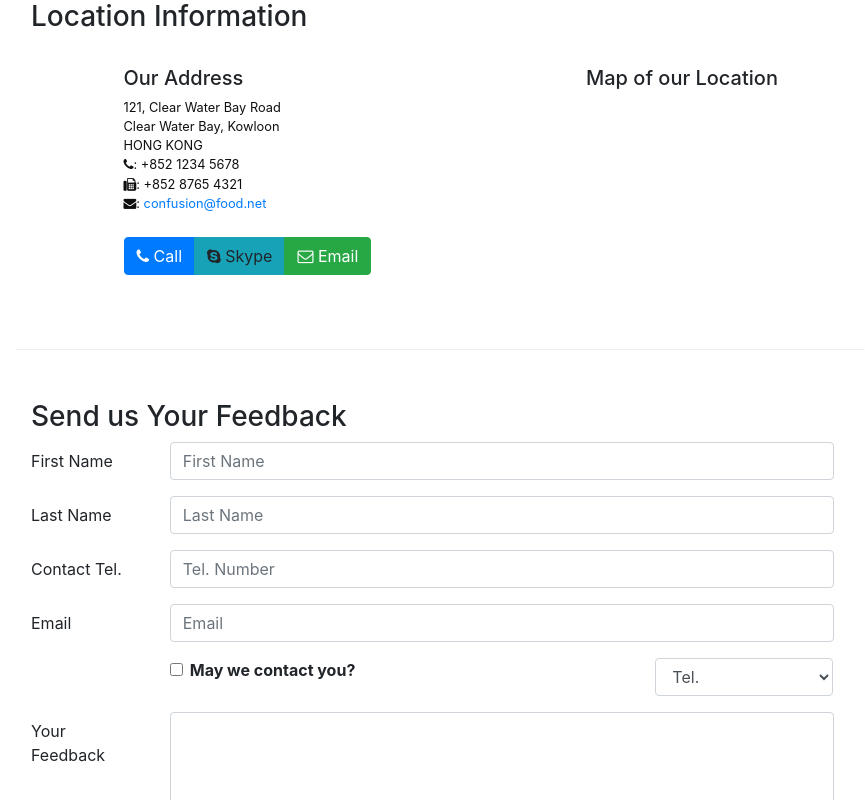
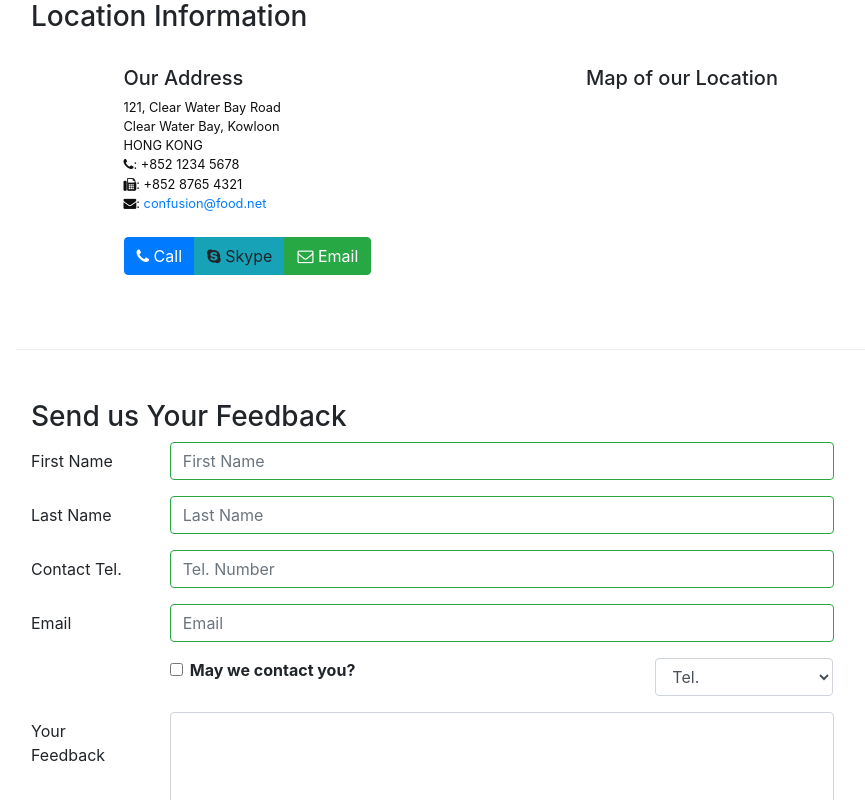
Before and after one commit to ackbarcito/react-course, a React (Create React App) app: page /contactus in a window 1280 px wide. Shown: the part 522-1322 px from the top of the page, without its empty margins (69-934 px from the left). Built offline with nearby package versions, Linux system fonts and the light colour scheme.

Commit message:
Validation

```diff
--- a/src/components/ContactComponent.js
+++ b/src/components/ContactComponent.js
@@ -1,40 +1,105 @@
 /* eslint-disable jsx-a11y/anchor-is-valid */
-import React, { Component } from 'react';
-import { Breadcrumb, BreadcrumbItem, Button, Form, FormGroup, Label, Input, Col } from 'reactstrap'
-import { Link } from 'react-router-dom'
+import React, { Component } from "react";
+import {
+  Breadcrumb,
+  BreadcrumbItem,
+  Button,
+  Form,
+  FormGroup,
+  Label,
+  Input,
+  Col,
+  FormFeedback,
+} from "reactstrap";
+import { Link } from "react-router-dom";
 
 class Contact extends Component {
   constructor(props) {
     super(props);
 
     this.state = {
-            firstname: '',
-            lastname: '',
-            telnum: '',
-            email: '',
+      firstname: "",
+      lastname: "",
+      telnum: "",
+      email: "",
       agree: false,
-            contactType: 'Tel.',
-            message: ''
-        }
+      contactType: "Tel.",
+      message: "",
+      touched: {
+        firstname: false,
+        lastname: false,
+        telnum: false,
+        email: false,
+      },
+    };
     this.handleSubmit = this.handleSubmit.bind(this);
     this.handleInputChange = this.handleInputChange.bind(this);
+    this.handleBlur = this.handleBlur.bind(this);
   }
   handleInputChange(event) {
     const target = event.target;
-        const value = target.type === 'checkbox' ? target.checked : target.value;
+    const value = target.type === "checkbox" ? target.checked : target.value;
     const name = target.name;
 
     this.setState({
-            [name] : value
+      [name]: value,
     });
   }
+
+  handleBlur = (field) => (evt) => {
+    this.setState({
+      touched: { ...this.state.touched, [field]: true },
+    });
+  };
+
   handleSubmit(event) {
     console.log("Current State is: " + JSON.stringify(this.state));
     alert("Current State is: " + JSON.stringify(this.state));
     event.preventDefault();
   }
 
+  validate(firstname, lastname, telnum, email) {
+    const errors = {
+      firstname: "",
+      lastname: "",
+      telnum: "",
+      email: "",
+    };
+
+    if (this.state.touched.firstname && firstname.length < 3) {
+      errors.firstname = "First name should be >= 3 characters";
+    } else if (this.state.touched.firstname && firstname.length > 10) {
+      errors.firstname = "First name should be <= 10 characters";
+    }
+
+    if (this.state.touched.lastname && lastname.length < 3) {
+      errors.lastname = "Last name should be >= 3 characters";
+    } else if (this.state.touched.lastname && lastname.length > 10) {
+      errors.lastname = "Last name should be <= 10 characters";
+    }
+
+    const reg = /^\d+$/;
+    if (this.state.touched.telnum && !reg.test(telnum)) {
+      errors.telnum = "Tel. Number should contain only numbers";
+    }
+
+    if (
+      this.state.touched.email &&
+      email.split("").filter((x) => x === "@").length !== 1
+    ) {
+      errors.email = "Email should contain a @";
+    }
+
+    return errors;
+  }
+
   render() {
+    const errors = this.validate(
+      this.state.firstname,
+      this.state.lastname,
+      this.state.telnum,
+      this.state.email
+    );
     return (
       <div className="container">
         <div className="row">
@@ -56,12 +121,18 @@
           <div className="col-12 col-sm-4 offset-sm-1">
             <h5>Our Address</h5>
             <address>
-                            121, Clear Water Bay Road<br />
-                        Clear Water Bay, Kowloon<br />
-                        HONG KONG<br />
-                            <i className="fa fa-phone"></i>: +852 1234 5678<br />
-                            <i className="fa fa-fax"></i>: +852 8765 4321<br />
-                            <i className="fa fa-envelope"></i>: <a href="mailto:confusion@food.net">confusion@food.net</a>
+              121, Clear Water Bay Road
+              <br />
+              Clear Water Bay, Kowloon
+              <br />
+              HONG KONG
+              <br />
+              <i className="fa fa-phone"></i>: +852 1234 5678
+              <br />
+              <i className="fa fa-fax"></i>: +852 8765 4321
+              <br />
+              <i className="fa fa-envelope"></i>:{" "}
+              <a href="mailto:confusion@food.net">confusion@food.net</a>
             </address>
           </div>
           <div className="col-12 col-sm-6 offset-sm-1">
@@ -69,9 +140,23 @@
           </div>
           <div className="col-12 col-sm-11 offset-sm-1">
             <div className="btn-group" role="group">
-                            <a role="button" className="btn btn-primary" href="tel:+85212345678"><i className="fa fa-phone"></i> Call</a>
-                            <a role="button" className="btn btn-info"><i className="fa fa-skype"></i> Skype</a>
-                            <a role="button" className="btn btn-success" href="mailto:confusion@food.net"><i className="fa fa-envelope-o"></i> Email</a>
+              <a
+                role="button"
+                className="btn btn-primary"
+                href="tel:+85212345678"
+              >
+                <i className="fa fa-phone"></i> Call
+              </a>
+              <a role="button" className="btn btn-info">
+                <i className="fa fa-skype"></i> Skype
+              </a>
+              <a
+                role="button"
+                className="btn btn-success"
+                href="mailto:confusion@food.net"
+              >
+                <i className="fa fa-envelope-o"></i> Email
+              </a>
             </div>
           </div>
         </div>
@@ -82,49 +167,120 @@
           <div className="col-12 col-md-9">
             <Form onSubmit={this.handleSubmit}>
               <FormGroup row>
-                                <Label htmlFor="firstname" md={2}>First Name</Label>
+                <Label htmlFor="firstname" md={2}>
+                  First Name
+                </Label>
                 <Col md={10}>
-                                    <Input type="text" id="firstname" name="firstname" placeholder="First Name" value={this.state.firstname} onChange={this.handleInputChange}></Input>
+                  <Input
+                    type="text"
+                    id="firstname"
+                    name="firstname"
+                    placeholder="First Name"
+                    valid={errors.firstname === ''}
+                    invalid={errors.firstname !== ''}
+                    value={this.state.firstname}
+                    onBlur={this.handleBlur("firstname")}
+                    onChange={this.handleInputChange}
+                  ></Input>
+                  <FormFeedback>{errors.firstname}</FormFeedback>
                 </Col>
               </FormGroup>
               <FormGroup row>
-                                <Label htmlFor="lastname" md={2}>Last Name</Label>
+                <Label htmlFor="lastname" md={2}>
+                  Last Name
+                </Label>
                 <Col md={10}>
-                                    <Input type="text" id="lastname" name="lastname" placeholder="Last Name" value={this.state.lastname} onChange={this.handleInputChange}></Input>
+                  <Input
+                    type="text"
+                    id="lastname"
+                    name="lastname"
+                    placeholder="Last Name"
+                    valid={errors.lastname === ''}
+                    invalid={errors.lastname !== ''}
+                    value={this.state.lastname}
+                    onBlur={this.handleBlur("lastname")}
+                    onChange={this.handleInputChange}
+                  ></Input>
+                  <FormFeedback>{errors.lastname}</FormFeedback>
                 </Col>
               </FormGroup>
               <FormGroup row>
-                                <Label htmlFor="telnum" md={2}>Contact Tel.</Label>
+                <Label htmlFor="telnum" md={2}>
+                  Contact Tel.
+                </Label>
                 <Col md={10}>
-                                    <Input type="tel" id="telnum" name="telnum" placeholder="Tel. Number" value={this.state.telnum} onChange={this.handleInputChange}></Input>
+                  <Input
+                    type="tel"
+                    id="telnum"
+                    name="telnum"
+                    placeholder="Tel. Number"
+                    valid={errors.telnum === ''}
+                    invalid={errors.telnum !== ''}
+                    value={this.state.telnum}
+                    onBlur={this.handleBlur("telnum")}
+                    onChange={this.handleInputChange}
+                  ></Input>
+                  <FormFeedback>{errors.telnum}</FormFeedback>
                 </Col>
               </FormGroup>
               <FormGroup row>
-                                <Label htmlFor="email" md={2}>Email</Label>
+                <Label htmlFor="email" md={2}>
+                  Email
+                </Label>
                 <Col md={10}>
-                                    <Input type="email" id="email" name="email" placeholder="Email" value={this.state.email} onChange={this.handleInputChange}></Input>
+                  <Input
+                    type="email"
+                    id="email"
+                    name="email"
+                    placeholder="Email"
+                    valid={errors.email === ''}
+                    invalid={errors.email !== ''}
+                    value={this.state.email}
+                    onBlur={this.handleBlur("email")}
+                    onChange={this.handleInputChange}
+                  ></Input>
+                  <FormFeedback>{errors.email}</FormFeedback>
                 </Col>
               </FormGroup>
               <FormGroup row>
                 <Col md={{ size: 6, offset: 2 }}>
                   <FormGroup check>
                     <Label check>
-                                            <Input type="checkbox" name="agree" checked={this.state.agree} onChange={this.handleInputChange}/>{' '}
+                      <Input
+                        type="checkbox"
+                        name="agree"
+                        checked={this.state.agree}
+                        onChange={this.handleInputChange}
+                      />{" "}
                       <strong>May we contact you?</strong>
                     </Label>
                   </FormGroup>
                 </Col>
                 <Col md={{ size: 3, offset: 1 }}>
-                                    <Input type="select" name="contactType" value={this.state.contactType} onChange={this.handleInputChange}>
+                  <Input
+                    type="select"
+                    name="contactType"
+                    value={this.state.contactType}
+                    onChange={this.handleInputChange}
+                  >
                     <option>Tel.</option>
                     <option>Email</option>
                   </Input>
                 </Col>
               </FormGroup>
               <FormGroup row>
-                                <Label htmlFor="message" md={2}>Your Feedback</Label>
+                <Label htmlFor="message" md={2}>
+                  Your Feedback
+                </Label>
                 <Col md={10}>
-                                    <Input type="textarea" id="message" name="message" rows="12" value={this.state.message} onChange={this.handleInputChange}></Input>
+                  <Input
+                    type="textarea"
+                    id="message"
+                    name="message"
+                    rows="12"
+                    value={this.state.message}
+                    onChange={this.handleInputChange}
+                  ></Input>
                 </Col>
               </FormGroup>
               <FormGroup row>
```
Also changed, not shown: 1 other file (tests, documents, lock files or other folders). Lines whose indentation alone changed are shown as unchanged.
